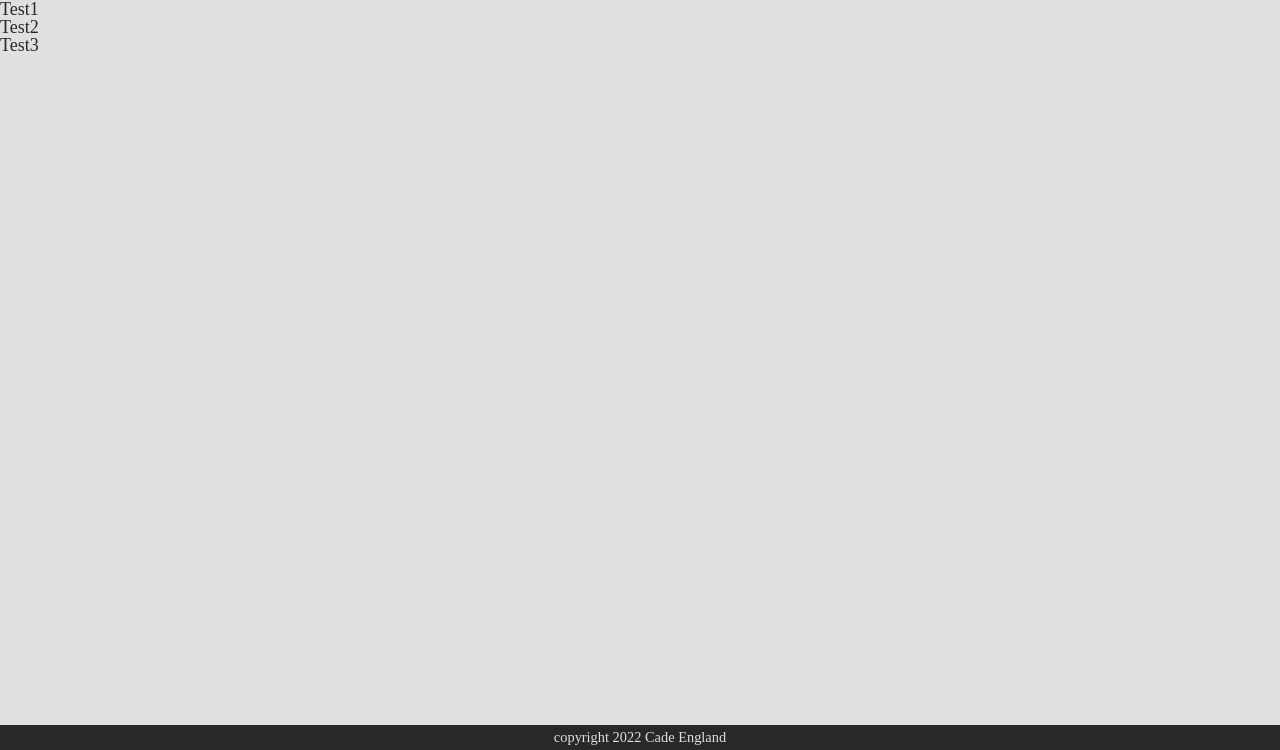
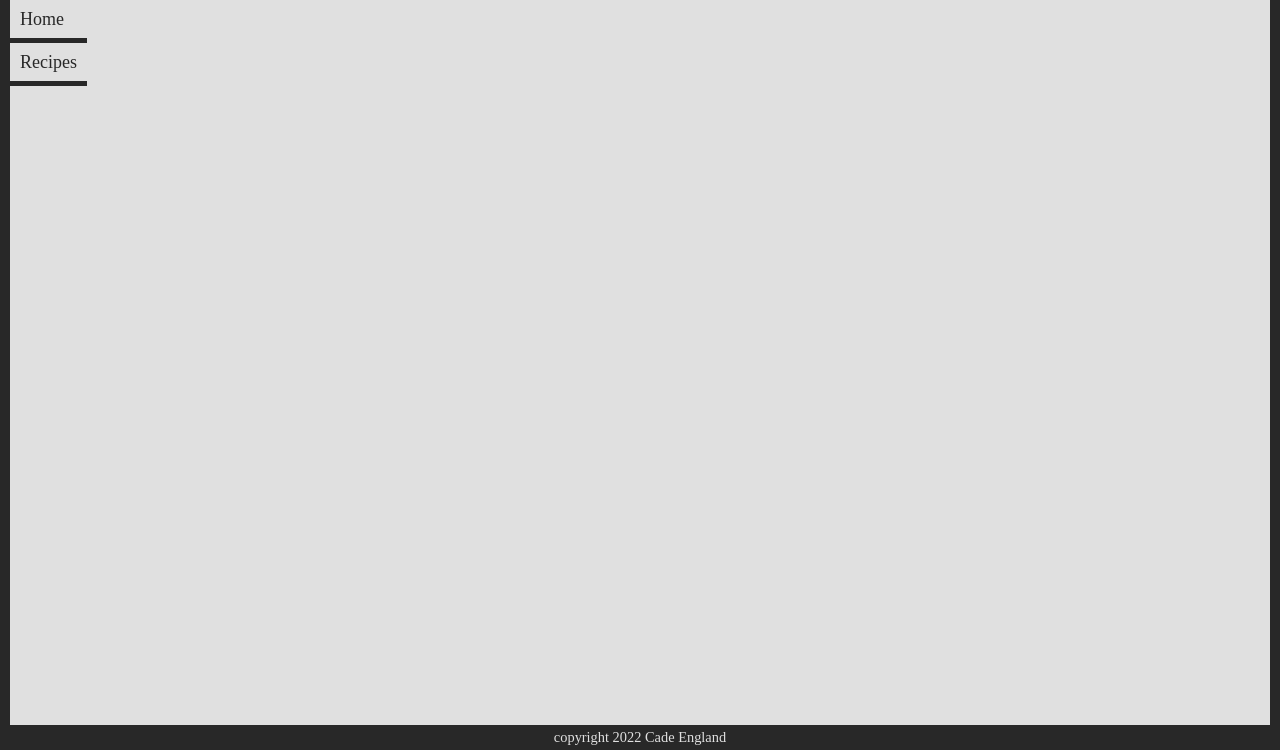
Before and after one commit to cadeja/food-tracker, a website built with webpack: page public/index.html in a window 1280 px wide. Shown: the part 50-800 px from the top of the page. Built offline with nearby package versions, Linux system fonts and the light colour scheme; files whose address does not match are found by name.

Commit message:
removed a space maybe? who knows

```diff
--- a/src/css/style.css
+++ b/src/css/style.css
@@ -46,9 +46,19 @@ footer {
     font-size: .8em;
 }
 
-a {
+main {
+    border-left: 10px solid var(--color-1);
+    border-right: 10px solid var(--color-1);
+}
+
+/* a {
     color: var(--color-1);
     text-decoration: none;
+} */
+
+nav li {
+    padding: 10px;
+    border-bottom: 5px solid var(--color-1)
 }
 
 /******************************************
@@ -57,6 +67,10 @@ a {
 
 header {
     height: 50px;
+}
+
+nav {
+    position: fixed;
 }
 
 footer {
--- a/src/modules/DisplayController.js
+++ b/src/modules/DisplayController.js
@@ -7,22 +7,21 @@ const buildHeader = () => {
 }
 
 // adds nav and ul with links
-const buildNav = (names = [], links = []) => {
+const buildNav = (names = [], classes = [], parent = 'main') => {
 
-    if (names.length !== links.length){
+    if (names.length !== classes.length){
         console.log('names length does not match links length');
         return false;
     }
 
-    addElement('nav','main');
+    addElement('nav', parent);
     addElement('ul','nav',['#nav-links'],'');
 
     for (let i = 0; i < names.length; i++){
+        console.log('test');
         addHTML(`
-                <li>
-                    <a href=${links[i]}>
-                        ${names[i]}
-                    </a>
+                <li class='nav-button ${classes[i]}'>
+                    ${names[i]}
                 </li>`,
                 '#nav-links');
     }
@@ -40,7 +39,7 @@ const buildPage = () => {
 
     addElement('main');
 
-    buildNav(['Test1','Test2','Test3'],['#','#','#']);
+    buildNav(['Home','Recipes'],['home','recipes'], 'main');
 
     buildFooter();
 }
```
Also changed, not shown: public/main.js (+2 -2 lines).
